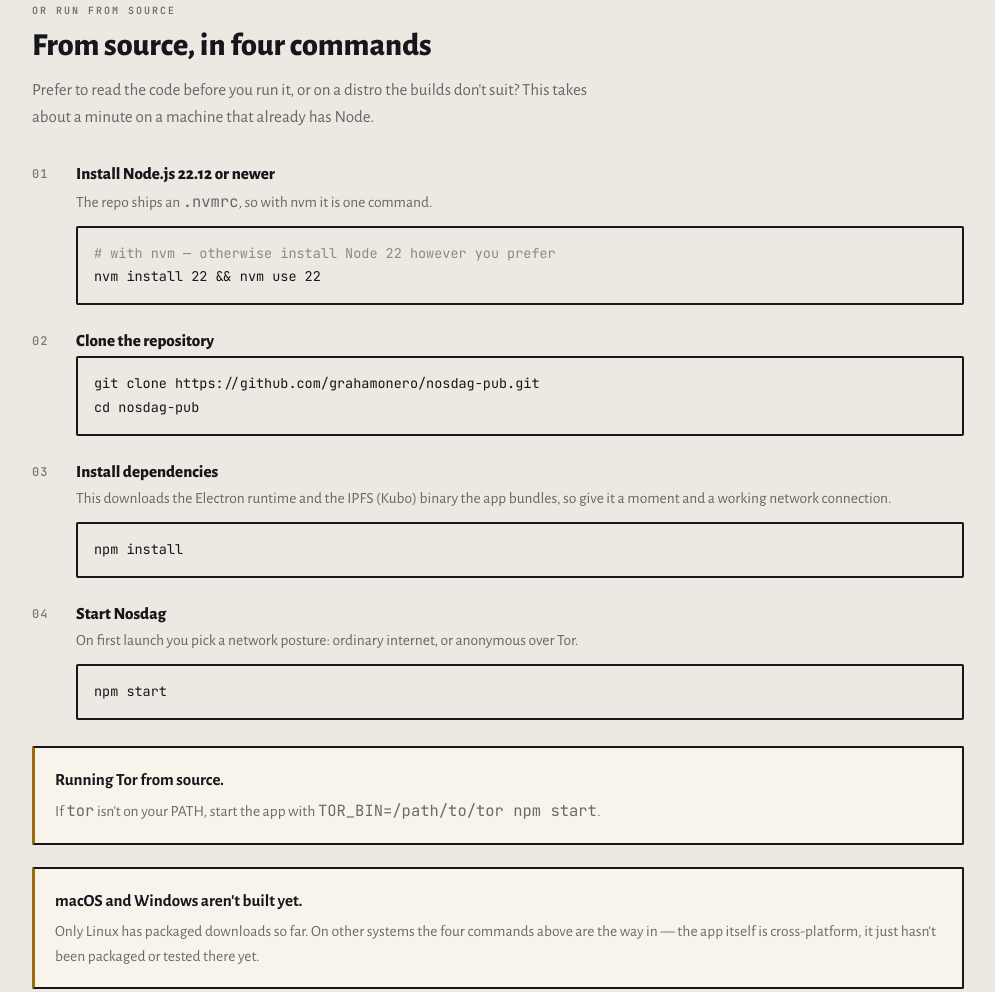
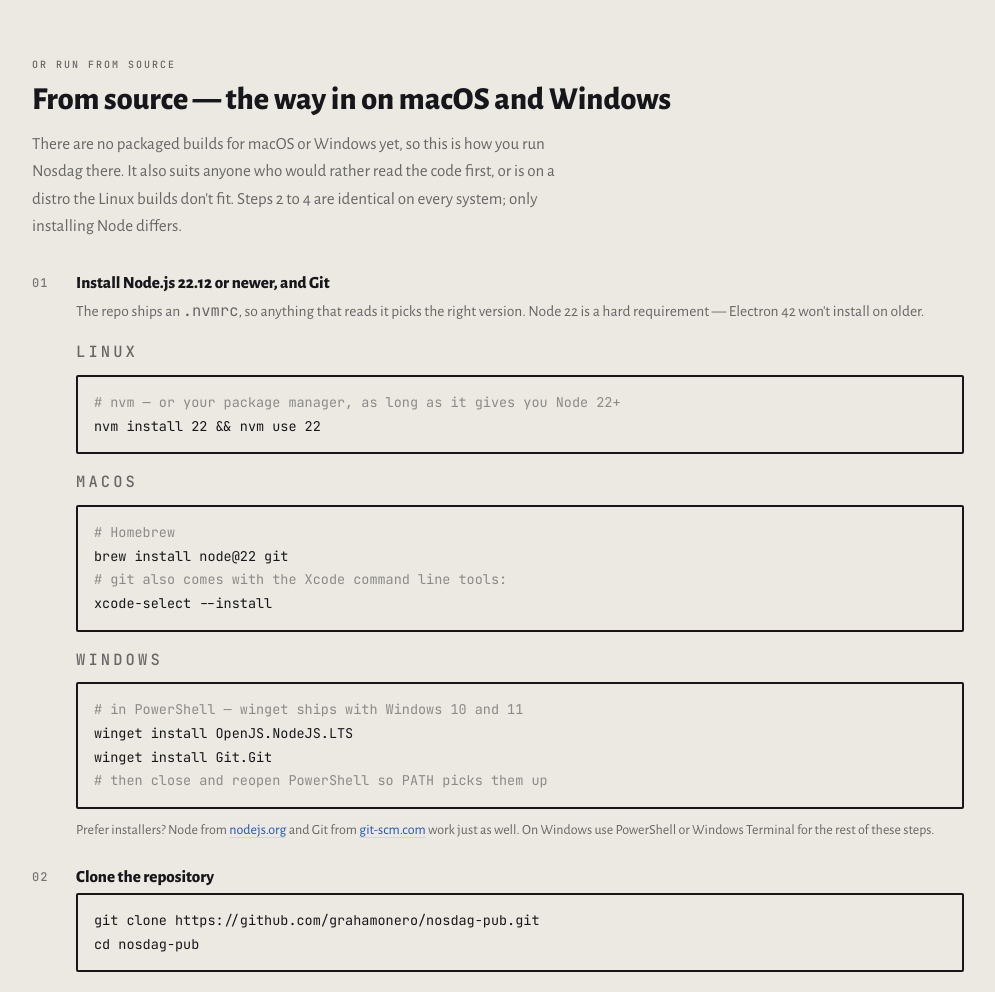
Before and after one commit to grahamonero/nosdag-pub, an Electron app: page docs/index.html in a window 1280 px wide. Shown: the part 2705-3697 px from the top of the page, without its empty margins (142-1137 px from the left). Drawn offline with Linux system fonts and the light colour scheme.

Commit message:
Explain how to run from source on macOS and Windows

```diff
--- a/docs/index.html
+++ b/docs/index.html
@@ -327,7 +327,9 @@
       <p class="micro">Download</p>
       <h2>Linux builds, version 0.1.1</h2>
       <p>Pick whichever suits your system. All three are the same app, x86_64, and nothing is
-        code-signed yet — your desktop may warn you about an unknown publisher.</p>
+        code-signed yet — your desktop may warn you about an unknown publisher. On macOS or
+        Windows, <a href="#run">run it from source</a> instead — there are no packaged builds
+        for those yet.</p>
     </div>
 
     <div class="cards">
@@ -376,17 +378,35 @@
   <div class="wrap">
     <div class="sec-head rv">
       <p class="micro">Or run from source</p>
-      <h2>From source, in four commands</h2>
-      <p>Prefer to read the code before you run it, or on a distro the builds don't suit? This
-        takes about a minute on a machine that already has Node.</p>
+      <h2>From source — the way in on macOS and Windows</h2>
+      <p>There are no packaged builds for macOS or Windows yet, so this is how you run Nosdag
+        there. It also suits anyone who would rather read the code first, or is on a distro the
+        Linux builds don't fit. Steps 2 to 4 are identical on every system; only installing Node
+        differs.</p>
     </div>
 
     <ol class="steps">
       <li class="rv">
-        <h3>Install Node.js 22.12 or newer</h3>
-        <p>The repo ships an <code class="mono">.nvmrc</code>, so with nvm it is one command.</p>
-<pre><span class="c"># with nvm — otherwise install Node 22 however you prefer</span>
+        <h3>Install Node.js 22.12 or newer, and Git</h3>
+        <p>The repo ships an <span class="mono">.nvmrc</span>, so anything that reads it picks the
+          right version. Node 22 is a hard requirement — Electron 42 won't install on older.</p>
+        <p class="micro" style="margin-top:16px">Linux</p>
+<pre><span class="c"># nvm — or your package manager, as long as it gives you Node 22+</span>
 nvm install 22 &amp;&amp; nvm use 22</pre>
+        <p class="micro" style="margin-top:16px">macOS</p>
+<pre><span class="c"># Homebrew</span>
+brew install node@22 git
+<span class="c"># git also comes with the Xcode command line tools:</span>
+xcode-select --install</pre>
+        <p class="micro" style="margin-top:16px">Windows</p>
+<pre><span class="c"># in PowerShell — winget ships with Windows 10 and 11</span>
+winget install OpenJS.NodeJS.LTS
+winget install Git.Git
+<span class="c"># then close and reopen PowerShell so PATH picks them up</span></pre>
+        <p style="margin-top:10px; font-size:14px">Prefer installers? Node from
+          <a href="https://nodejs.org/">nodejs.org</a> and Git from
+          <a href="https://git-scm.com/">git-scm.com</a> work just as well. On Windows use
+          PowerShell or Windows Terminal for the rest of these steps.</p>
       </li>
       <li class="rv">
         <h3>Clone the repository</h3>
@@ -407,16 +427,27 @@
     </ol>
 
     <div class="callout rv">
-      <strong>Running Tor from source.</strong>
-      <p>If <span class="mono">tor</span> isn't on your PATH, start the app with
-        <span class="mono">TOR_BIN=/path/to/tor npm start</span>.</p>
+      <strong>Optional extras, per system.</strong>
+      <p><span class="mono">ffmpeg</span> lets you attach phone video; <span class="mono">tor</span>
+        is needed for anonymous mode. macOS: <span class="mono">brew install ffmpeg tor</span>.
+        Windows: <span class="mono">winget install Gyan.FFmpeg</span>, and Tor comes from the
+        <a href="https://www.torproject.org/download/tor/">Tor Expert Bundle</a>. Neither is
+        required for everything else to work.</p>
+      <p>If <span class="mono">tor</span> isn't on your PATH, point the app at it — the syntax
+        differs by shell:</p>
+<pre><span class="c"># macOS / Linux</span>
+TOR_BIN=/path/to/tor npm start
+
+<span class="c"># Windows PowerShell</span>
+$env:TOR_BIN="C:\path\to\tor.exe"; npm start</pre>
     </div>
 
     <div class="callout rv">
-      <strong>macOS and Windows aren't built yet.</strong>
-      <p>Only Linux has packaged downloads so far. On other systems the four commands above are
-        the way in — the app itself is cross-platform, it just hasn't been packaged or tested
-        there yet.</p>
+      <strong>Untested on macOS and Windows.</strong>
+      <p>Nosdag is an Electron app, so these steps should work on both — but development and
+        testing happen on Linux, and nobody has yet confirmed a clean run on either. If you try
+        it, an <a href="https://github.com/grahamonero/nosdag-pub/issues">issue report</a> either
+        way is genuinely useful.</p>
     </div>
   </div>
 </section>
```
